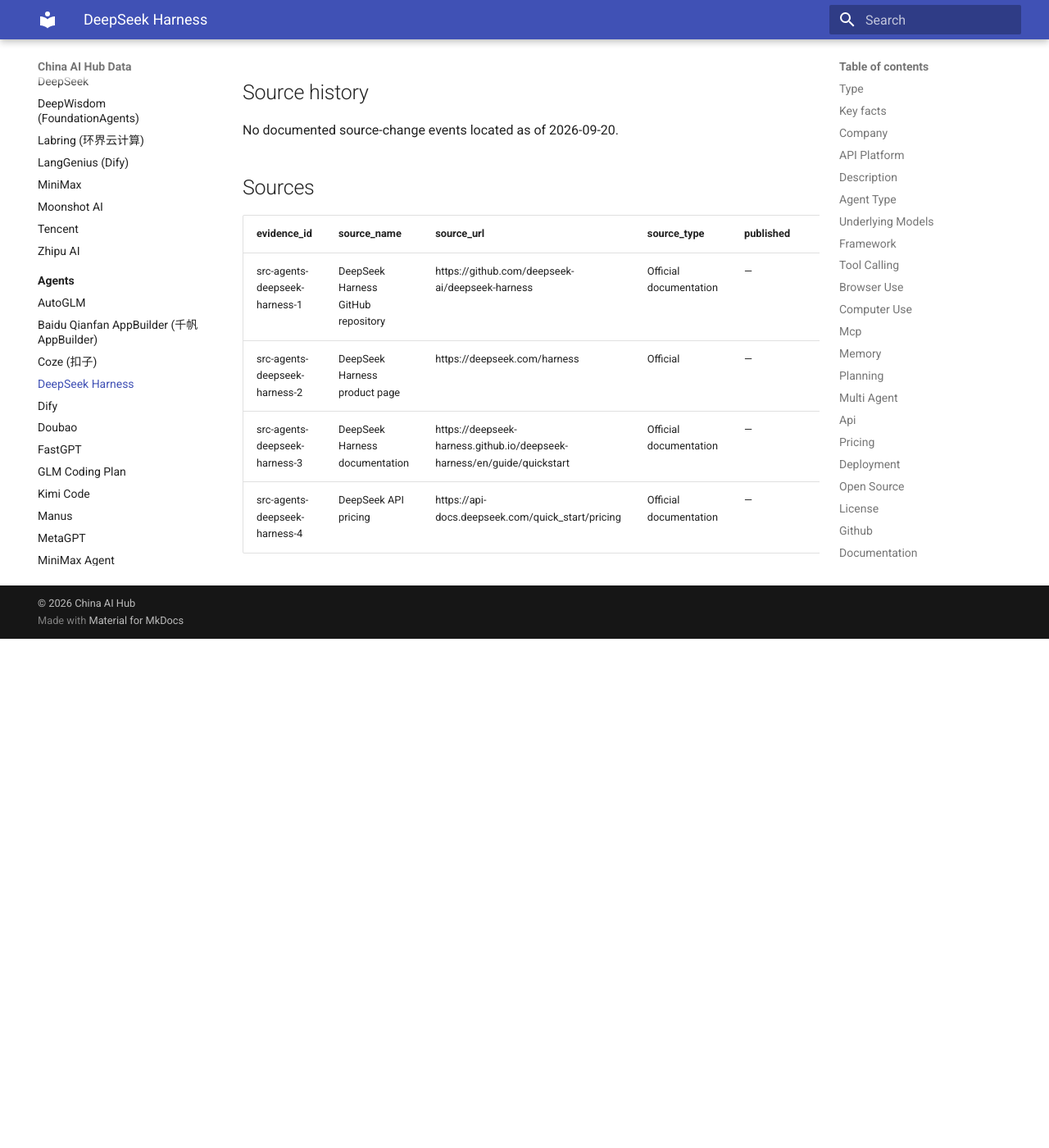
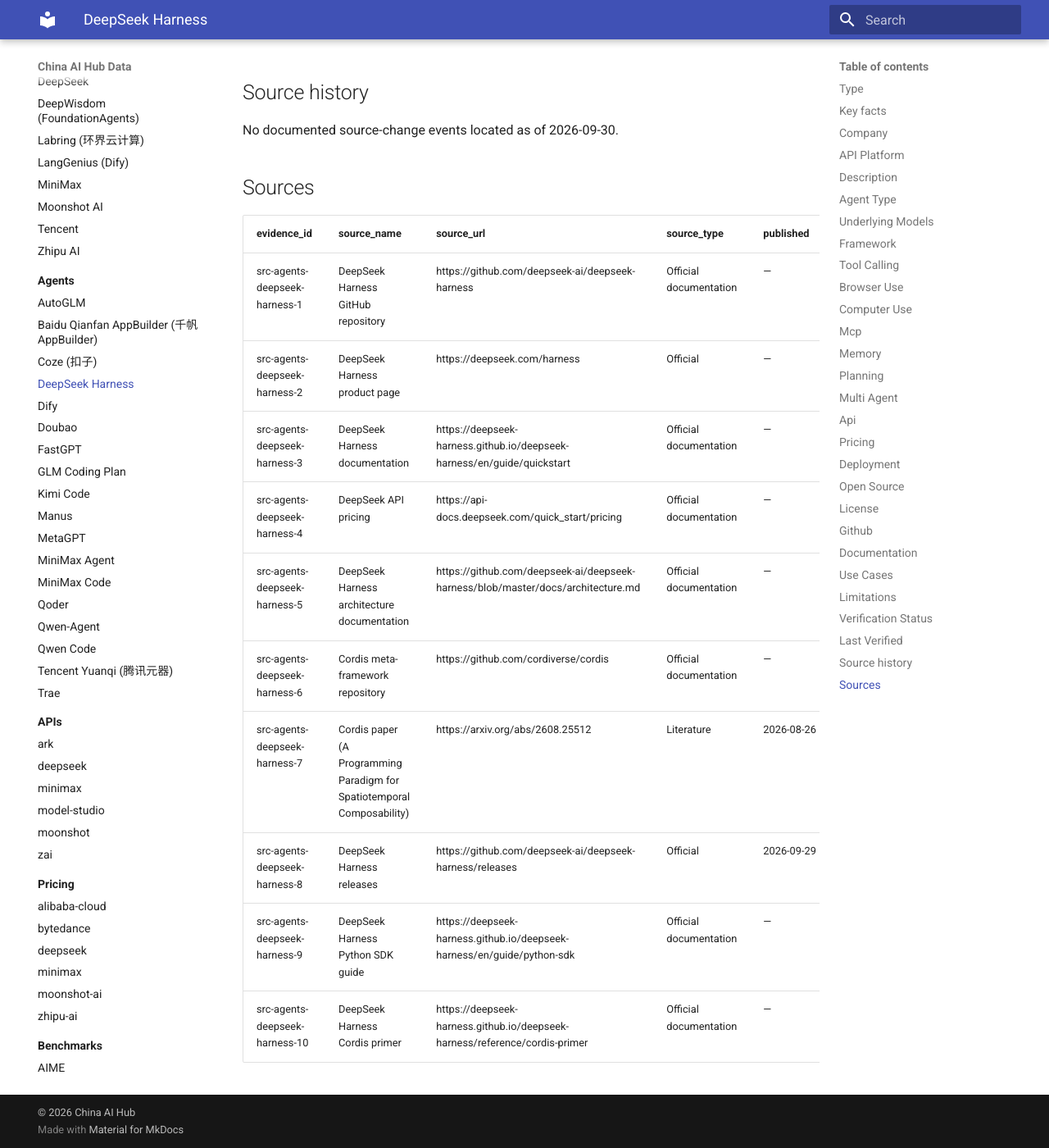
Before and after one commit to martinxionbiotech-max/china-ai-hub-data, an MkDocs documentation site: the page built from docs/agents/deepseek-harness.md, in a window 1280 px wide and 1400 px high, scrolled down 4017 px. Shown: the whole window at 82% size. Built offline with MkDocs 1.6.1 and Material for MkDocs 9.7.7, drawn with Linux system fonts in a browser that asks for light colours; before the commit the page ends 4796 px from its top, so only the background shows below that.

Commit message:
agents/deepseek-harness: 证据层同步 (last_verified→2026-09-30 + 6 新来源)

```diff
--- a/docs/agents/deepseek-harness.md
+++ b/docs/agents/deepseek-harness.md
@@ -167,17 +167,23 @@
 
 ## Last Verified
 
-2026-09-20
+2026-09-30
 
 ## Source history
 
-No documented source-change events located as of 2026-09-20.
+No documented source-change events located as of 2026-09-30.
 
 ## Sources
 
 | evidence_id | source_name | source_url | source_type | published | verified | confidence | conflict |
 |---|---|---|---|---|---|---|---|
-| src-agents-deepseek-harness-1 | DeepSeek Harness GitHub repository | https://github.com/deepseek-ai/deepseek-harness | Official documentation | — | 2026-09-20 | high | — |
-| src-agents-deepseek-harness-2 | DeepSeek Harness product page | https://deepseek.com/harness | Official | — | 2026-09-20 | high | — |
-| src-agents-deepseek-harness-3 | DeepSeek Harness documentation | https://deepseek-harness.github.io/deepseek-harness/en/guide/quickstart | Official documentation | — | 2026-09-20 | high | — |
-| src-agents-deepseek-harness-4 | DeepSeek API pricing | https://api-docs.deepseek.com/quick_start/pricing | Official documentation | — | 2026-09-20 | high | — |
+| src-agents-deepseek-harness-1 | DeepSeek Harness GitHub repository | https://github.com/deepseek-ai/deepseek-harness | Official documentation | — | 2026-09-30 | high | — |
+| src-agents-deepseek-harness-2 | DeepSeek Harness product page | https://deepseek.com/harness | Official | — | 2026-09-30 | high | — |
+| src-agents-deepseek-harness-3 | DeepSeek Harness documentation | https://deepseek-harness.github.io/deepseek-harness/en/guide/quickstart | Official documentation | — | 2026-09-30 | high | — |
+| src-agents-deepseek-harness-4 | DeepSeek API pricing | https://api-docs.deepseek.com/quick_start/pricing | Official documentation | — | 2026-09-30 | high | — |
+| src-agents-deepseek-harness-5 | DeepSeek Harness architecture documentation | https://github.com/deepseek-ai/deepseek-harness/blob/master/docs/architecture.md | Official documentation | — | 2026-09-30 | high | — |
+| src-agents-deepseek-harness-6 | Cordis meta-framework repository | https://github.com/cordiverse/cordis | Official documentation | — | 2026-09-30 | high | — |
+| src-agents-deepseek-harness-7 | Cordis paper (A Programming Paradigm for Spatiotemporal Composability) | https://arxiv.org/abs/2608.25512 | Literature | 2026-08-26 | 2026-09-30 | high | — |
+| src-agents-deepseek-harness-8 | DeepSeek Harness releases | https://github.com/deepseek-ai/deepseek-harness/releases | Official | 2026-09-29 | 2026-09-30 | high | — |
+| src-agents-deepseek-harness-9 | DeepSeek Harness Python SDK guide | https://deepseek-harness.github.io/deepseek-harness/en/guide/python-sdk | Official documentation | — | 2026-09-30 | high | — |
+| src-agents-deepseek-harness-10 | DeepSeek Harness Cordis primer | https://deepseek-harness.github.io/deepseek-harness/reference/cordis-primer | Official documentation | — | 2026-09-30 | high | — |
```
